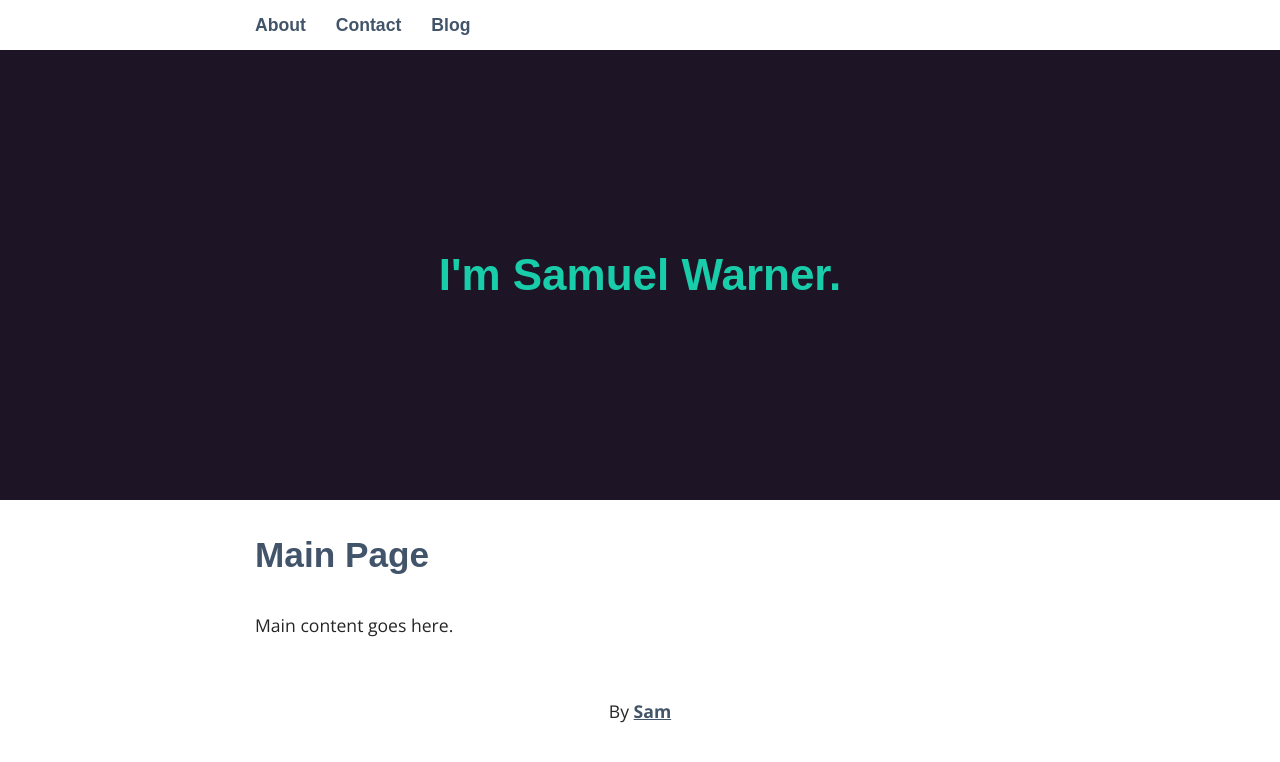
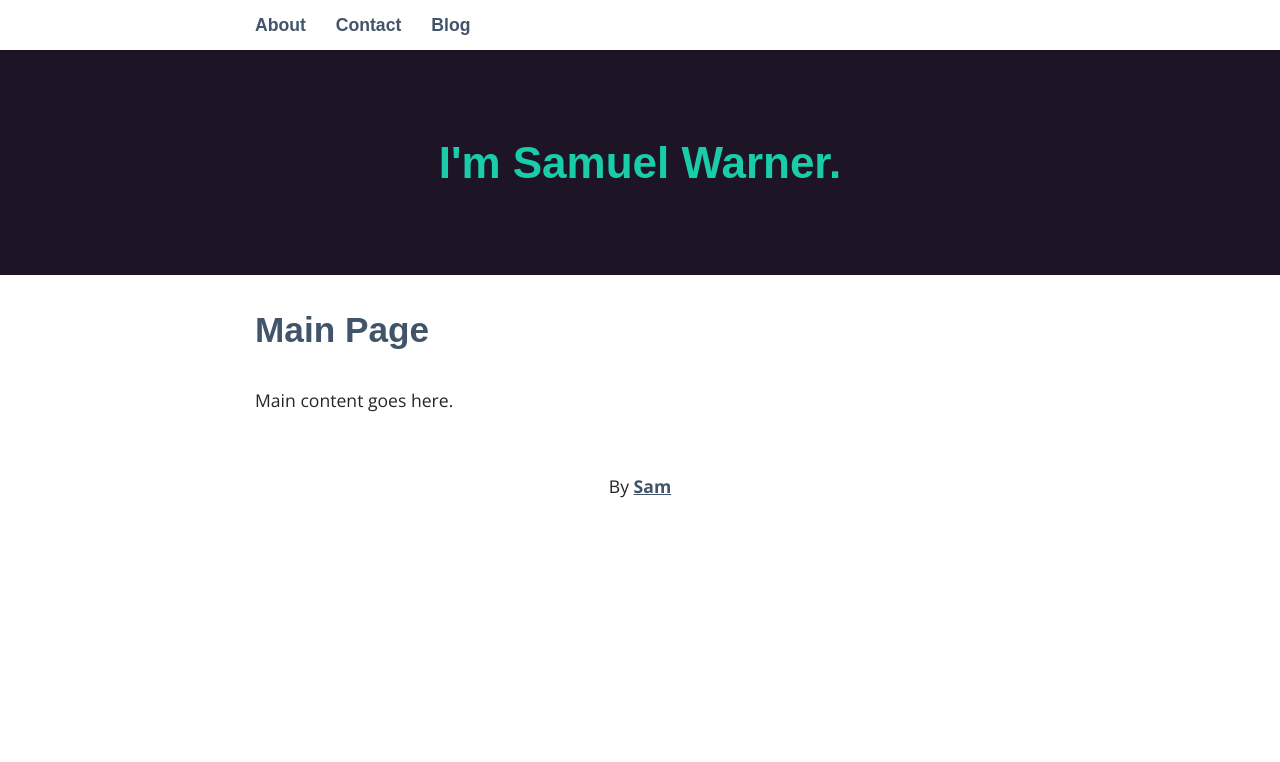
Before and after one commit to sjwarner/sjwarner.github.io, a Jekyll site: the page built from index.html, in a window 1280 px wide. Shown: the top 762 px of the page. Built offline with Jekyll 4.4.1, drawn with Linux system fonts in a browser that asks for light colours; some web fonts are replaced.

Commit message:
Reduce header banner height to 25vh.

```diff
--- a/_sass/_layout.scss
+++ b/_sass/_layout.scss
@@ -41,7 +41,7 @@ header {
 	padding: 0px 15px;
 	text-align: center;
 	margin: 50px 0 0;
-	height: 50vh;
+	height: 25vh;
 	display: flex;
 	justify-content: center;
 	align-items: center;
```
